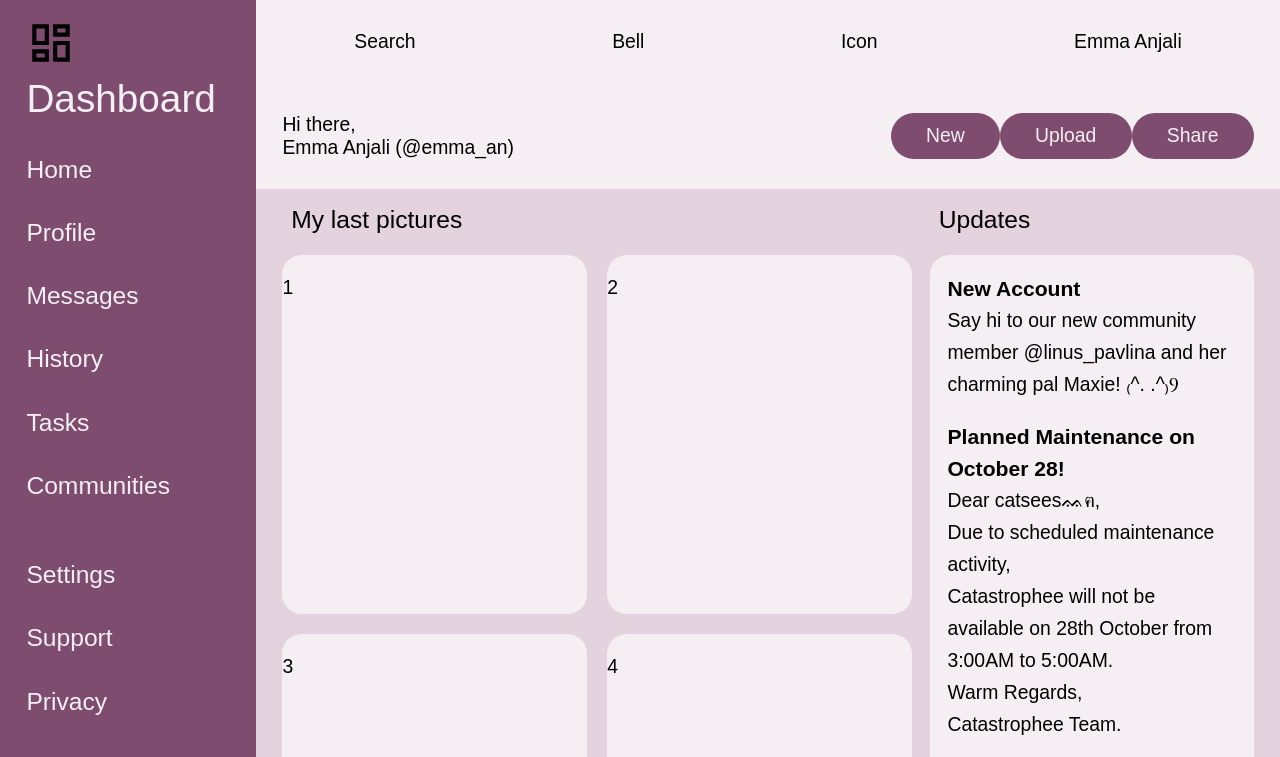
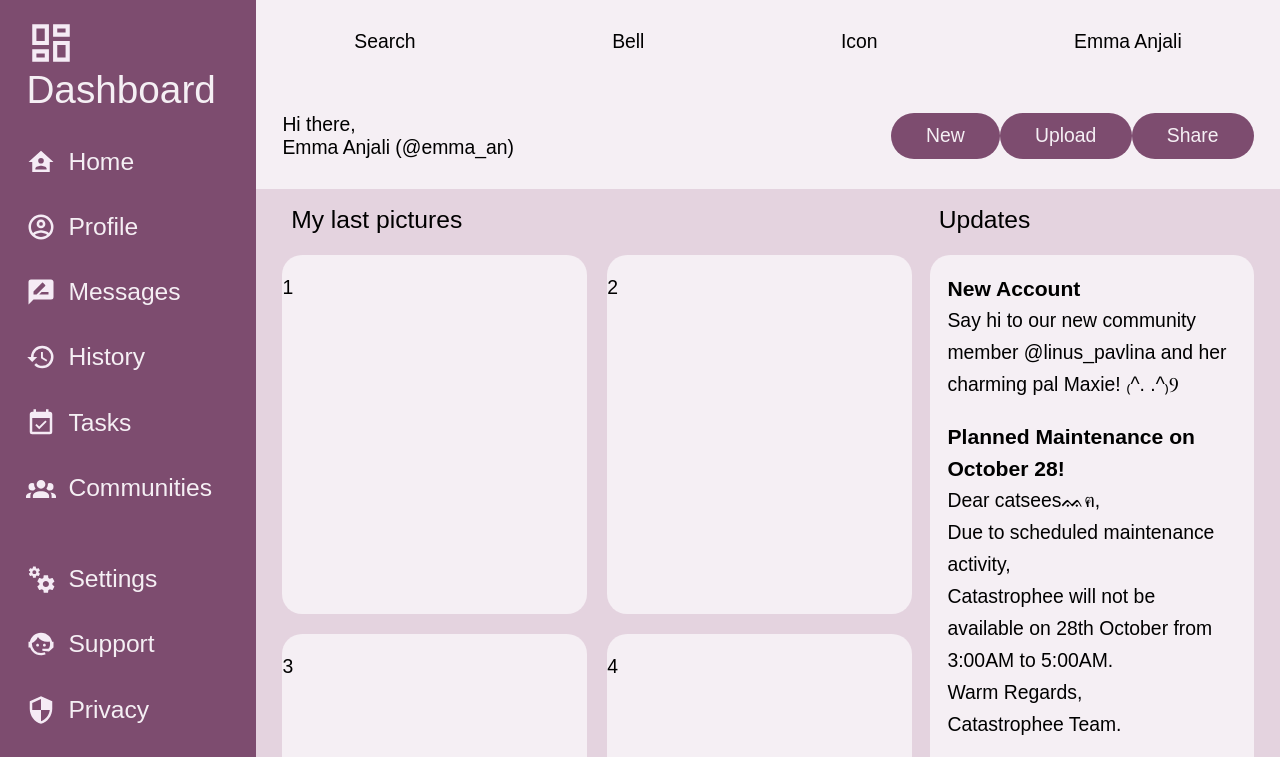
Before and after one commit to ukrainska/admin-dashboard, a plain HTML site: page index.html in a window 1280 px wide. Shown: the top 757 px of the page. Drawn offline with Linux system fonts and the light colour scheme; a web font is replaced by a local one.

Commit message:
Add icons to sidebar

```diff
--- a/index.html
+++ b/index.html
@@ -16,21 +16,41 @@
         </div>
 
         <div class="sidebar">
-            <div id="dashboard"><img src="images/view-dashboard-outline.svg" width="50" height="50">
+            <div id="dashboard">
+                <img src="images/view-dashboard-outline.svg" width="50" heigth="50">
                 Dashboard</div>
+
             <div class="dash-items">
                 <div>
-                    <div class="dash-item">Home</div>
-                    <div class="dash-item">Profile</div>
-                    <div class="dash-item">Messages</div>
-                    <div class="dash-item">History</div>
-                    <div class="dash-item">Tasks</div>
-                    <div class="dash-item">Communities</div>
+                    <div class="dash-item">
+                        <img src="images/home-account.svg" class="icons">
+                        Home</div>
+                    <div class="dash-item">
+                        <img src="images/account.svg" class="icons">
+                        Profile</div>
+                    <div class="dash-item">
+                        <img src="images/message.svg" class="icons">
+                        Messages</div>
+                    <div class="dash-item">
+                        <img src="images/history.svg" class="icons">
+                        History</div>
+                    <div class="dash-item">
+                        <img src="images/tasks.svg" class="icons">
+                        Tasks</div>
+                    <div class="dash-item">
+                        <img src="images/communities.svg" class="icons">
+                        Communities</div>
                 </div>
                 <div>
-                    <div class="dash-item">Settings</div>
-                    <div class="dash-item">Support</div>
-                    <div class="dash-item">Privacy</div>
+                    <div class="dash-item">
+                        <img src="images/cogs.svg" class="icons">
+                        Settings</div>
+                    <div class="dash-item">
+                        <img src="images/support.svg" class="icons">
+                        Support</div>
+                    <div class="dash-item">
+                        <img src="images/security.svg" class="icons">
+                        Privacy</div>
                 </div>
             </div>
 
--- a/style.css
+++ b/style.css
@@ -38,6 +38,9 @@
 
 .dash-item {
     font-size: 1.4rem;
+    display: flex;
+    align-items: center;
+    gap: 12px;
 }
 
 #dashboard {
@@ -154,3 +157,13 @@ button {
     color: var(--light-font);
     border: none;
 }
+
+img {
+    float: left;
+    filter: invert(86%) sepia(2%) saturate(3630%) hue-rotate(262deg) brightness(119%) contrast(92%);
+}
+
+.icons {
+    width: 30px;
+    height: 30px;
+}
```
Also changed, not shown: images/account.svg (added), images/cogs.svg (added), images/communities.svg (added), images/history.svg (added), images/home-account.svg (added), images/message.svg (added), images/security.svg (added), images/support.svg (added), images/tasks.svg (added).
